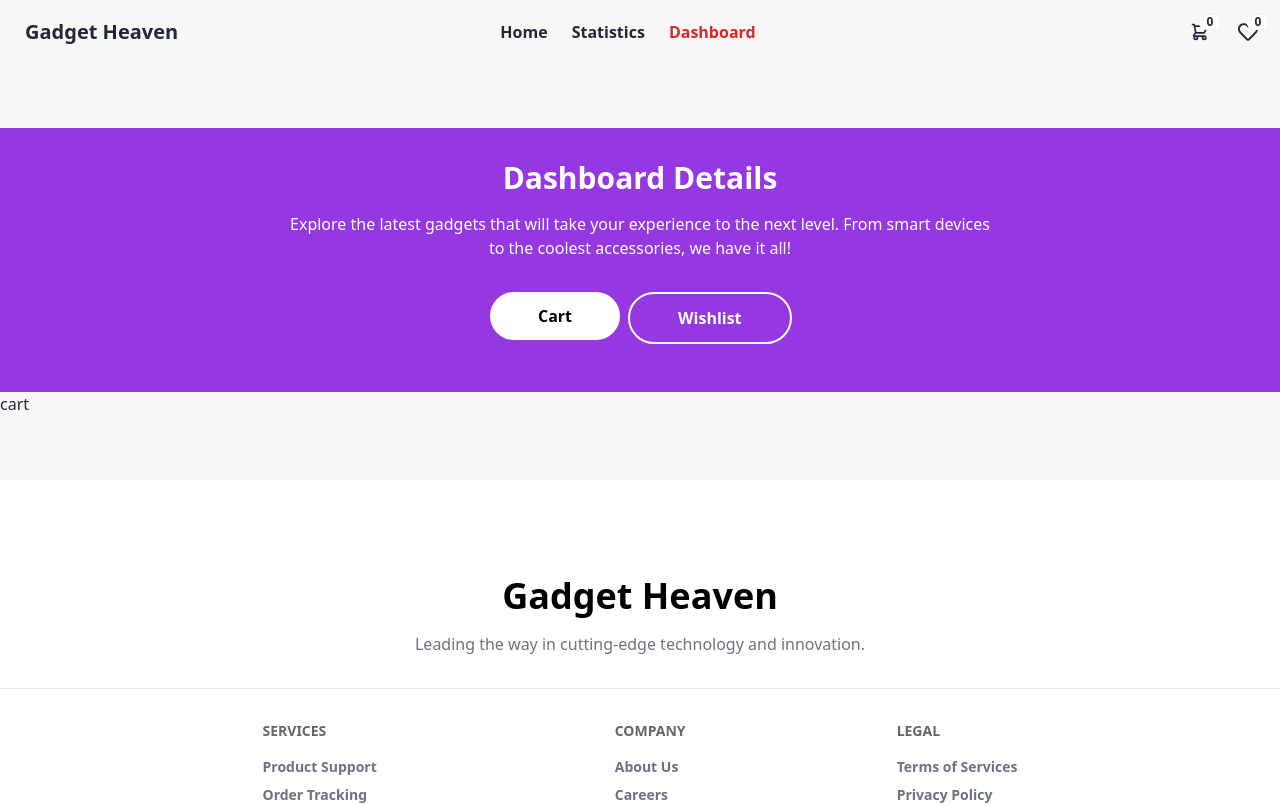
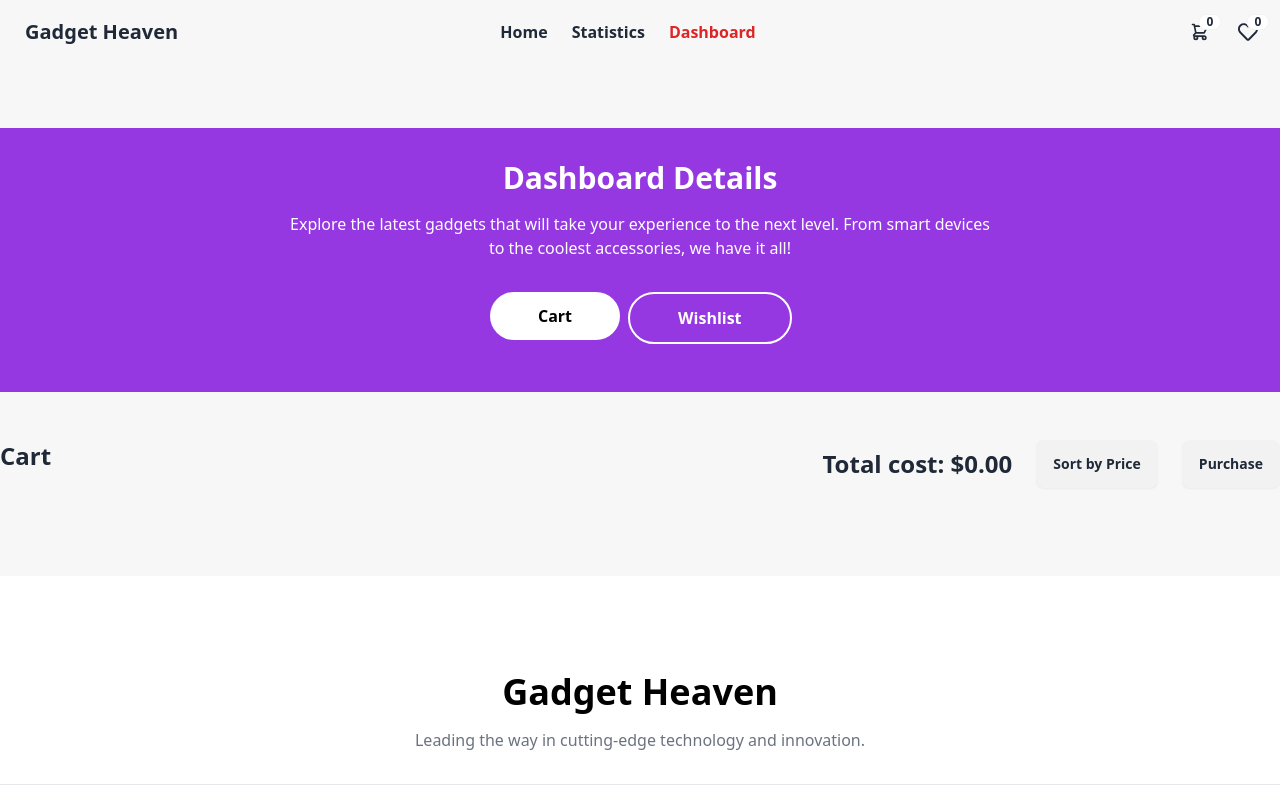
Before and after one commit to programming-hero-web-course-4/b10a8-gadget-heaven-HabiburRahman02, a React (Vite) app: page /dashboard in a window 1280 px wide. Shown: the top 805 px of the page. Built offline with nearby package versions, Linux system fonts and the light colour scheme.

Commit message:
total cost get

```diff
--- a/src/pages/Dashboard/Carts/Carts.jsx
+++ b/src/pages/Dashboard/Carts/Carts.jsx
@@ -5,12 +5,23 @@ import Cart from "./Cart";
 const Carts = () => {
     const { carts } = useContext(ProductContext);
     console.log(carts);
+    const totalCost = carts.reduce((total, item) => total + item.price, 0);
+    console.log(('total', totalCost));
     return (
-        <div className="grid grid-cols-1 gap-6">
-            cart
-            {
-                carts.map(cart => <Cart key={cart.id} cart={cart}></Cart>)
-            }
+        <div className="max-w-[1400px] mx-auto mt-12">
+            <div className="flex justify-between">
+                <h2 className='text-2xl font-semibold'>Cart</h2>
+                <div className="flex gap-6 items-center">
+                    <h2 className='text-2xl font-semibold'>Total cost: ${totalCost.toFixed(2)}</h2>
+                    <button className='btn'>Sort by Price</button>
+                    <button className='btn'>Purchase</button>
+                </div>
+            </div>
+            <div className="grid grid-cols-1 gap-6 mt-6">
+                {
+                    carts.map(cart => <Cart key={cart.id} cart={cart}></Cart>)
+                }
+            </div>
         </div>
     );
 };
--- a/src/pages/Dashboard/DashboardBanner/Lists/Lists.jsx
+++ b/src/pages/Dashboard/DashboardBanner/Lists/Lists.jsx
@@ -6,11 +6,13 @@ const Lists = () => {
     const { lists } = useContext(ProductContext);
     console.log(lists);
     return (
-        <div className="grid grid-cols-1 gap-6">
-            cart
-            {
-                lists.map(cart => <Cart key={cart.id} cart={cart}></Cart>)
-            }
+        <div className="max-w-[1400px] mx-auto mt-12">
+            <h2 className='text-2xl font-semibold'>Wishlist</h2>
+            <div className='grid grid-cols-1 gap-6 mt-6'>
+                {
+                    lists.map(cart => <Cart key={cart.id} cart={cart}></Cart>)
+                }
+            </div>
         </div>
     );
 };
```
